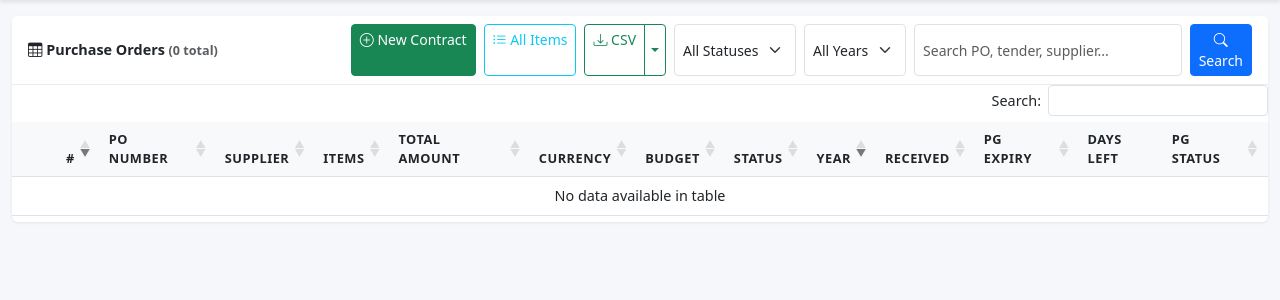
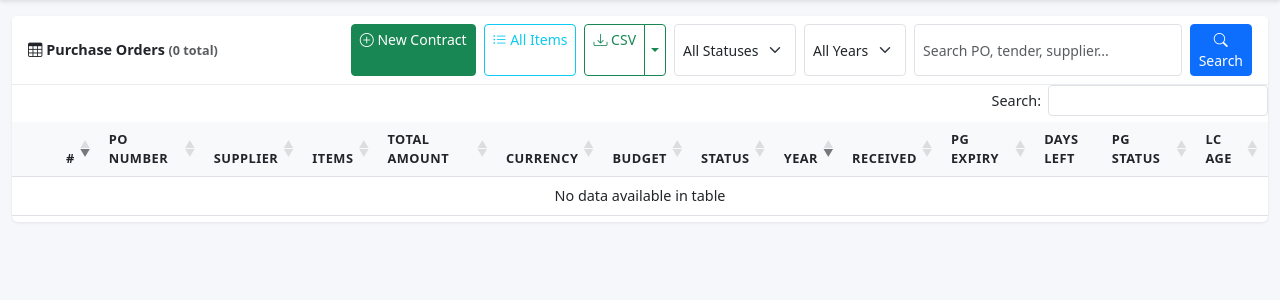
Before and after one commit to oftana72/contract-mgmt, a Flask app: page /pos in a window 1280 px wide. Shown: the part 56-356 px from the top of the page. Run offline with Flask 3, Linux system fonts and the light colour scheme; a user stored in the database is signed in; data that the repository does not hold is empty; some libraries are stand-ins or nearby versions.

Commit message:
Add LC Age (days since opened) to PO list and detail

```diff
--- a/app.py
+++ b/app.py
@@ -99,6 +99,14 @@ class PurchaseOrder(db.Model):
         if not self.pg_expiry_date:
             return None
         delta = (self.pg_expiry_date - date.today()).days
+        return delta
+
+    @property
+    def lc_age_days(self):
+        lc = self.letter_of_credits.first()
+        if not lc or not lc.opened_date:
+            return None
+        delta = (date.today() - lc.opened_date).days
         return delta
 
 class LineItem(db.Model):
--- a/templates/po_list.html
+++ b/templates/po_list.html
@@ -83,6 +83,7 @@
                         <th>PG Expiry</th>
                         <th>Days Left</th>
                         <th>PG Status</th>
+                        <th>LC Age</th>
                     </tr>
                 </thead>
                 <tbody>
@@ -108,6 +109,11 @@
                         <td>{% if po.pg_status %}
                             <span class="badge {% if po.pg_status == 'Released' %}bg-success{% elif po.pg_status == 'Confiscated' %}bg-danger{% else %}bg-secondary{% endif %}">
                                 {{ po.pg_status }}
+                            </span>
+                            {% endif %}</td>
+                        <td>{% if po.lc_age_days is not none %}
+                            <span class="badge {% if po.lc_age_days > 365 %}bg-danger{% elif po.lc_age_days > 180 %}bg-warning text-dark{% else %}bg-info text-dark{% endif %}">
+                                {{ po.lc_age_days }}d
                             </span>
                             {% endif %}</td>
                     </tr>
```
Also changed, not shown: templates/po_detail.html (+7 -0 lines).
